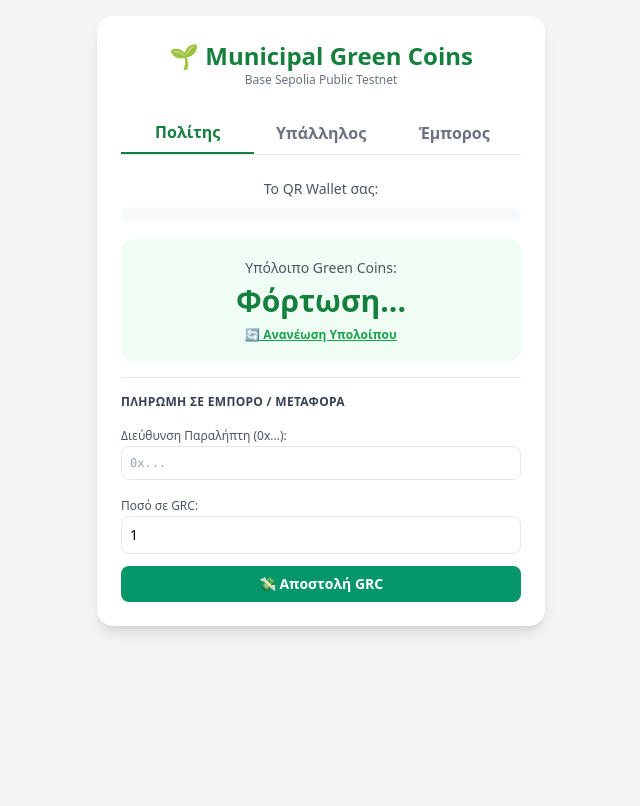
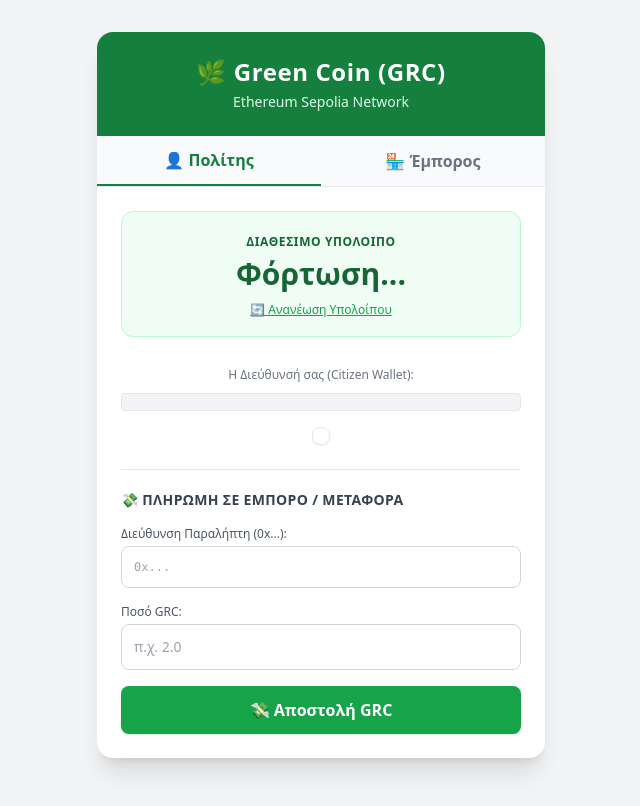
Before and after one commit to nkthegreat/coin, a website: page index.html in a window 1280 px wide. Shown: the whole page, without its empty margins (319-959 px from the left). Drawn offline with nearby package versions, Linux system fonts and the light colour scheme; a script that the page names is missing.

Commit message:
Update index.html

```diff
--- a/index.html
+++ b/index.html
@@ -3,98 +3,101 @@
 <head>
   <meta charset="UTF-8">
   <meta name="viewport" content="width=device-width, initial-scale=1.0">
-  <title>Green Coins - Municipal Recycling Demo</title>
+  <title>Green Coin (GRC) - DApp</title>
+
   <!-- Tailwind CSS -->
   <script src="https://cdn.tailwindcss.com"></script>
-  <!-- Ethers.js & QR Libraries -->
+  <!-- Ethers.js v6 -->
   <script src="https://cdnjs.cloudflare.com/ajax/libs/ethers/6.7.0/ethers.umd.min.js"></script>
-  <script src="https://unpkg.com/html5-qrcode"></script>
+  <!-- QRCode.js -->
   <script src="https://cdnjs.cloudflare.com/ajax/libs/qrcodejs/1.0.0/qrcode.min.js"></script>
 </head>
-<body class="bg-gray-100 min-h-screen p-4 flex flex-col items-center">
+<body class="bg-gray-100 min-h-screen text-gray-800 flex flex-col items-center p-4">
 
-  <div class="max-w-md w-full bg-white rounded-2xl shadow-lg p-6 space-y-6">
-    <div class="text-center">
-      <h1 class="text-2xl font-bold text-green-700">🌱 Municipal Green Coins</h1>
-      <p class="text-xs text-gray-500">Base Sepolia Public Testnet</p>
+  <!-- Container -->
+  <div class="w-full max-w-md bg-white rounded-2xl shadow-xl overflow-hidden mt-4 mb-8">
+
+    <!-- Header -->
+    <div class="bg-green-700 text-white p-6 text-center">
+      <h1 class="text-2xl font-bold tracking-wide">🌿 Green Coin (GRC)</h1>
+      <p class="text-green-100 text-sm mt-1">Ethereum Sepolia Network</p>
     </div>
 
-    <!-- Tabs Navigation -->
-    <div class="flex border-b border-gray-200">
-      <button id="tabCitizenBtn" onclick="showTab('citizen')" class="flex-1 py-2 font-semibold text-green-700 border-b-2 border-green-700">Πολίτης</button>
-      <button id="tabAgentBtn" onclick="showTab('agent')" class="flex-1 py-2 font-semibold text-gray-500">Υπάλληλος</button>
-      <button id="tabMerchantBtn" onclick="showTab('merchant')" class="flex-1 py-2 font-semibold text-gray-500">Έμπορος</button>
+    <!-- Navigation Tabs -->
+    <div class="flex border-b border-gray-200 bg-gray-50">
+      <button id="tabCitizenBtn" onclick="showTab('citizen')" class="w-1/2 py-3 text-center font-semibold text-green-700 border-b-2 border-green-700 transition">
+        👤 Πολίτης
+      </button>
+      <button id="tabMerchantBtn" onclick="showTab('merchant')" class="w-1/2 py-3 text-center font-semibold text-gray-500 hover:text-green-700 transition">
+        🏪 Έμπορος
+      </button>
     </div>
 
-    <!-- 1. TAB: ΠΟΛΙΤΗΣ -->
-    <div id="tabCitizen" class="space-y-4">
-      <div class="text-center">
-        <p class="text-sm text-gray-600 mb-2 font-medium">Το QR Wallet σας:</p>
-        <div id="qrcode" class="flex justify-center p-2 bg-gray-50 rounded-lg"></div>
-        <p id="citizenAddress" class="text-xs text-gray-400 font-mono mt-2 break-all"></p>
+    <!-- TAB 1: ΠΟΛΙΤΗΣ -->
+    <div id="tabCitizen" class="p-6 space-y-6">
+
+      <!-- Balance Card -->
+      <div class="bg-green-50 border border-green-200 rounded-xl p-4 text-center">
+        <span class="text-xs text-green-800 uppercase font-semibold tracking-wider">Διαθέσιμο Υπόλοιπο</span>
+        <div id="citizenBalance" class="text-3xl font-extrabold text-green-800 my-1">
+          Φόρτωση...
+        </div>
+        <button onclick="refreshBalance()" class="text-xs text-green-600 hover:text-green-800 underline font-medium mt-1">
+          🔄 Ανανέωση Υπολοίπου
+        </button>
       </div>
 
-      <div class="bg-green-50 p-4 rounded-xl text-center">
-        <span class="text-sm text-gray-600">Υπόλοιπο Green Coins:</span>
-        <h2 id="citizenBalance" class="text-3xl font-extrabold text-green-700 mt-1">-- GRC</h2>
-        <button onclick="refreshBalance()" class="mt-2 text-xs text-green-600 font-semibold underline">🔄 Ανανέωση Υπολοίπου</button>
+      <!-- Citizen Wallet Info & QR -->
+      <div class="text-center space-y-2">
+        <span class="text-xs text-gray-500 font-medium">Η Διεύθυνσή σας (Citizen Wallet):</span>
+        <p id="citizenAddress" class="text-xs font-mono bg-gray-100 p-2 rounded break-all border border-gray-200 text-gray-700 select-all"></p>
+        <div class="flex justify-center pt-2">
+          <div id="qrcode" class="p-2 bg-white rounded-lg border border-gray-200 shadow-sm"></div>
+        </div>
       </div>
 
-      <!-- Αποστολή / Πληρωμή προς άλλο πολίτη ή έμπορο -->
-      <div class="border-t pt-4 space-y-3">
-        <p class="text-xs font-bold text-gray-700 uppercase tracking-wide">Πληρωμή σε Έμπορο / Μεταφορά</p>
+      <!-- Payment / Transfer Section -->
+      <div class="border-t border-gray-200 pt-5 space-y-4">
+        <h3 class="text-sm font-bold text-gray-700 uppercase tracking-wide">💸 Πληρωμή σε Έμπορο / Μεταφορά</h3>
+
         <div>
-          <label class="text-xs text-gray-600">Διεύθυνση Παραλήπτη (0x...):</label>
-          <input id="transferRecipient" type="text" placeholder="0x..." class="w-full p-2 border rounded-lg text-xs font-mono">
+          <label class="block text-xs font-medium text-gray-600 mb-1">Διεύθυνση Παραλήπτη (0x...):</label>
+          <input id="transferRecipient" type="text" placeholder="0x..." class="w-full text-xs font-mono p-3 border border-gray-300 rounded-lg focus:ring-2 focus:ring-green-500 focus:outline-none">
         </div>
+
         <div>
-          <label class="text-xs text-gray-600">Ποσό σε GRC:</label>
-          <input id="transferAmount" type="number" step="0.1" value="1" class="w-full p-2 border rounded-lg text-sm">
+          <label class="block text-xs font-medium text-gray-600 mb-1">Ποσό GRC:</label>
+          <input id="transferAmount" type="number" step="0.1" placeholder="π.χ. 2.0" class="w-full text-sm p-3 border border-gray-300 rounded-lg focus:ring-2 focus:ring-green-500 focus:outline-none">
         </div>
-        <button onclick="sendTransfer()" id="btnTransfer" class="w-full bg-emerald-600 hover:bg-emerald-700 text-white font-bold py-2 rounded-lg text-sm transition">
+
+        <button id="btnTransfer" onclick="sendTransfer()" class="w-full bg-green-600 hover:bg-green-700 text-white font-bold py-3 rounded-lg shadow transition duration-150">
           💸 Αποστολή GRC
         </button>
       </div>
     </div>
 
-    <!-- 2. TAB: ΥΠΑΛΛΗΛΟΣ (Minting) -->
-    <div id="tabAgent" class="space-y-4 hidden">
-      <div class="text-center">
-        <p class="text-sm text-gray-600 mb-2">Σκανάρετε το QR του Πολίτη:</p>
-        <div id="reader" class="w-full rounded-lg overflow-hidden border"></div>
+    <!-- TAB 2: ΕΜΠΟΡΟΣ -->
+    <div id="tabMerchant" class="p-6 space-y-6 hidden">
+
+      <div class="text-center space-y-2">
+        <span class="text-xs text-gray-500 font-medium">Διεύθυνση Είσπραξης Εμπόρου:</span>
+        <p id="merchantAddress" class="text-xs font-mono bg-gray-100 p-2 rounded break-all border border-gray-200 text-gray-700 select-all"></p>
+
+        <div class="flex justify-center pt-3">
+          <div id="merchantQrcode" class="p-2 bg-white rounded-lg border border-gray-200 shadow-sm"></div>
+        </div>
+        <p class="text-xs text-gray-500 mt-2">Δείξτε αυτό το QR code στον πολίτη για να σας μεταφέρει GRC.</p>
       </div>
 
-      <div class="space-y-2">
-        <label class="text-xs font-semibold text-gray-600">Διεύθυνση Πολίτη:</label>
-        <input id="scannedCitizen" type="text" placeholder="0x..." class="w-full p-2 border rounded-lg text-xs font-mono bg-gray-50">
-      </div>
-
-      <div class="space-y-2">
-        <label class="text-xs font-semibold text-gray-600">Βάρος Ανακύκλωσης (Kg = Coins):</label>
-        <input id="wasteWeight" type="number" value="5" class="w-full p-2 border rounded-lg text-sm">
-      </div>
-
-      <button onclick="rewardCitizen()" id="btnReward" class="w-full bg-green-600 hover:bg-green-700 text-white font-bold py-2 rounded-lg text-sm transition">
-        🌱 Επιβράβευση με Coins (Mint)
-      </button>
-    </div>
-
-    <!-- 3. TAB: ΕΜΠΟΡΟΣ -->
-    <div id="tabMerchant" class="space-y-4 hidden">
-      <div class="text-center">
-        <p class="text-sm text-gray-600 mb-2 font-medium">QR Είσπραξης Καταστήματος:</p>
-        <div id="merchantQrcode" class="flex justify-center p-2 bg-yellow-50 rounded-lg"></div>
-        <p id="merchantAddress" class="text-xs text-gray-400 font-mono mt-2 break-all"></p>
-      </div>
-      <div class="p-3 bg-yellow-50 rounded-lg text-xs text-yellow-800">
-        💡 Δείξτε αυτό το QR στον πολίτη για να σας στείλει τα Green Coins της αγοράς.
+      <div class="bg-blue-50 border border-blue-200 rounded-xl p-4 text-xs text-blue-800 space-y-1">
+        <p class="font-bold">ℹ️ Λειτουργία Εμπόρου:</p>
+        <p>Αντιγράψτε τη διεύθυνση παραπάνω και επικολλήστε την στο πεδίο μεταφοράς του Πολίτη για να δοκιμάσετε την πληρωμή.</p>
       </div>
     </div>
 
-    <!-- Status Box -->
-    <div id="statusBox" class="p-3 bg-gray-50 border rounded-lg text-xs font-mono text-gray-700 break-all hidden"></div>
   </div>
 
+  <!-- Main JS Logic -->
   <script src="app.js"></script>
 </body>
 </html>
```
